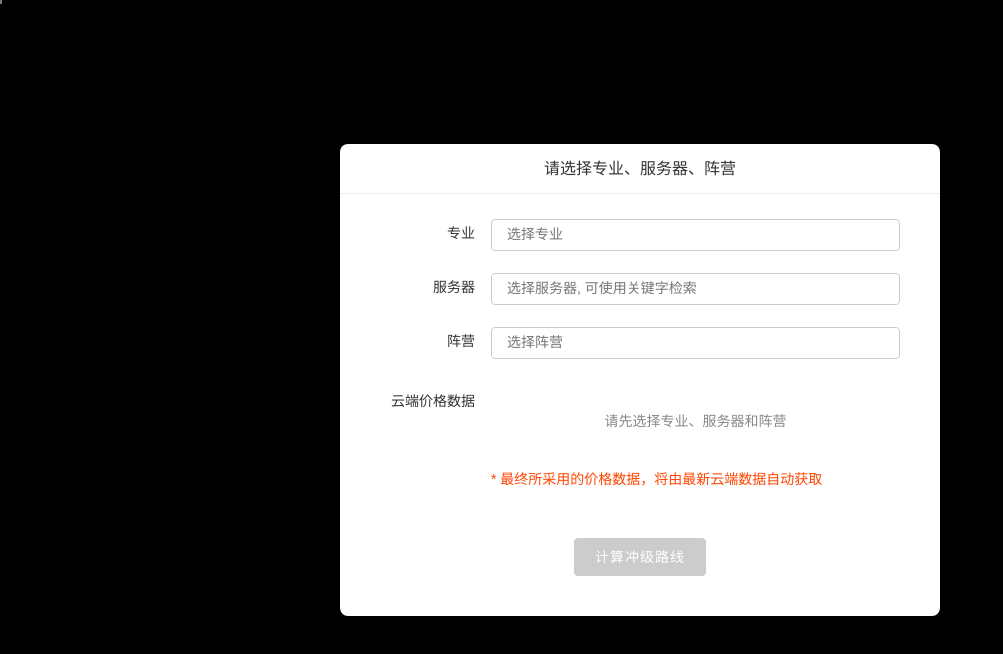
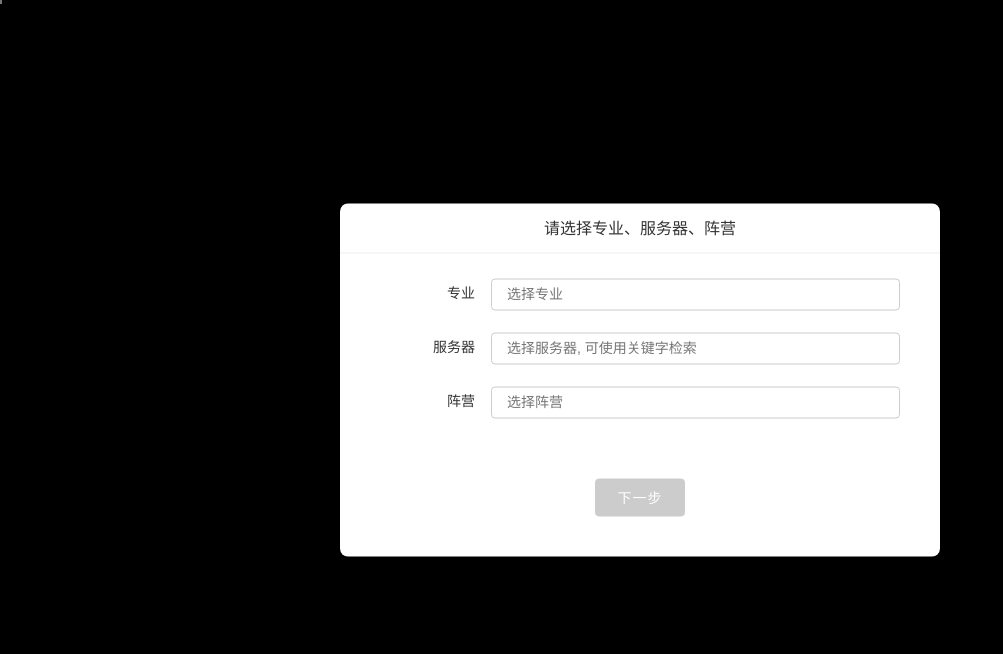
Before and after one commit to ryan-vn/p_upgrade, a React (Create React App) app: page / in a window 1280 px wide. Shown: the top 654 px of the page, without its empty margins (0-1003 px from the left). Built offline with nearby package versions, Linux system fonts and the light colour scheme.

Commit message:
Refactor App component to directly import profession and reputation data, removing the appConfig file. Enhance user interface for profession selection and price data retrieval, improving overall user experience and code organization.

```diff
--- a/src/App.js
+++ b/src/App.js
@@ -1,6 +1,15 @@
 import react, { useEffect, useRef, useCallback } from 'react';
 import './App.scss';
 import ItemWithTip from './components/ItemWithTip';
+import engineeringData from './api/engineering.json';
+import enchantingData from './api/enchanting.json';
+import alchemyData from './api/alchemy.json';
+import tailoringData from './api/tailoring.json';
+import leatherworkingData from './api/leatherworking.json';
+import blacksmithingData from './api/blacksmithing.json';
+import jewelcraftingData from './api/jewelcrafting.json';
+import inscriptionData from './api/inscription.json';
+import cookingData from './api/cooking.json';
 
 import { getServerListOptions, professionListOptions, sideListOptions } from './util';
 
@@ -9,7 +18,18 @@ import Select from './components/Select';
 import Message from './components/Message';
 
 import { useProfessionState, ACTIONS } from './hooks/useProfessionState';
-import { professionsTypeArr, professionsDataArr, reputationMap } from './config/appConfig';
+
+// 工程学 附魔 炼金术  裁缝 制皮 锻造 珠宝加工 铭文
+const professionsTypeArr = ['工程学', '附魔', '炼金术', '裁缝', '制皮', '锻造', '珠宝加工', '铭文', '烹饪'];
+const professionsDataArr = [engineeringData, enchantingData, alchemyData, tailoringData, leatherworkingData, blacksmithingData, jewelcraftingData, inscriptionData, cookingData];
+
+const reputationMap = {
+  3: '中立',
+  4: '友善',
+  5: '尊敬',
+  6: '崇敬',
+  7: '崇拜',
+};
 
 let hasReStore = window.localStorage.getItem('hasReStore');
 
@@ -83,7 +103,7 @@ const App = () => {
       dispatch({ type: ACTIONS.SET_LOADING_PRICE_DATA, payload: true });
       dispatch({ type: ACTIONS.SET_PRICEDATA_ERROR, payload: false });
       console.log("state.userConfig.professionType",state.userConfig.professionType )
-      fetch(`https://auction-api.wekic.com/auction-history/profession-upgrade/${state.userConfig.professionType}/${state.userConfig.server}/${state.userConfig.side}`, {
+      fetch(`https://auction-api.wekic.com/auction-history/profession-upgrade/29/1/9`, {
         headers: {
           'game-version': 'wlk',
           Accept: '*/*',
@@ -1140,11 +1160,13 @@ const App = () => {
   };
 
   return <main className="app-main">
-    {
-      state.userConfig.step === 1 || !state.userConfig.step ? (
-        <div className="panel-static" style={{ marginTop: -20 }}>
+
+    {
+      state.userConfig.step === 1 || !state.userConfig.step ? <div className="panel-static" style={{ marginTop: -20 }}>
         <div className="panel-title">请选择专业、服务器、阵营</div>
+
         <div className="panel-body">
+
           <div className="config-staic-form">
             <p className="form-label">专业</p>
             <Select value={state.userConfig.professionType} className="form-input select-primary" placeholder="选择专业" data={professionListOptions} onChange={
@@ -1153,7 +1175,9 @@ const App = () => {
               }
             }
             />
+
             <p className="form-label">服务器</p>
+
             <Select
               className="form-input select-primary"
               placeholder="选择服务器, 可使用关键字检索"
@@ -1165,7 +1189,10 @@ const App = () => {
                   dispatch({ type: ACTIONS.UPDATE_USER_CONFIG, payload: { server: value } });
                 }
               } />
+
             <p className="form-label">阵营</p>
+
+
             <Select
               className="form-input select-primary"
               placeholder="选择阵营"
@@ -1176,12 +1203,33 @@ const App = () => {
                   dispatch({ type: ACTIONS.UPDATE_USER_CONFIG, payload: { side: value } });
                 }
               } />
-            </div>
-            <div className="config-staic-form" style={{ gridRowGap: 10, marginTop: 30 }}>
+
+          </div>
+
+        </div>
+
+        <div className="panel-footer justify-center">
+          {/* <div className="btn">上一步</div> */}
+          <div className={step1Enabled() ? "btn btn-primary" : "btn btn-disabled"} onClick={
+            () => {
+              if (step1Enabled()) {
+                dispatch({ type: ACTIONS.UPDATE_USER_CONFIG, payload: { step: 2 } });
+              }
+            }
+          }>下一步</div>
+        </div>
+
+      </div> : null
+    }
+
+    {
+      state.userConfig.step === 2 ? (
+        <div className="panel-static select-none panel-price-list" style={{ width: 800 }}>
+          <div className="panel-title">选择价格数据</div>
+          <div className="panel-body">
+            <div className="config-staic-form" style={{ gridRowGap: 10 }}>
               <p className="form-label">云端价格数据</p>
-              {state.userConfig.professionType == null || state.userConfig.server == null || state.userConfig.side == null ? (
-                <div style={{ padding: 20, textAlign: 'center', color: '#888' }}>请先选择专业、服务器和阵营</div>
-              ) : state.loadingPriceData ? (
+              {state.loadingPriceData ? (
                 <div style={{ padding: 20, textAlign: 'center' }}>正在获取最新价格数据...</div>
               ) : state.priceDataError ? (
                 <div style={{ padding: 20, color: 'red', textAlign: 'center' }}>{state.priceDataError}</div>
@@ -1193,17 +1241,21 @@ const App = () => {
               </div>
             </div>
           </div>
-          <div className="panel-footer justify-center">
+          <div className="panel-footer justify-between" style={{ padding: '10px 40px 30px' }}>
+            <div className="btn" onClick={() => {
+              dispatch({ type: ACTIONS.UPDATE_USER_CONFIG, payload: { step: 1 } });
+            }}>上一步</div>
             <div className={state.priceData && Object.keys(state.priceData).length ? 'btn btn-primary' : 'btn btn-disabled'}
-              onClick={state.priceData && Object.keys(state.priceData).length ? () => dispatch({ type: ACTIONS.UPDATE_USER_CONFIG, payload: { step: 2 } }) : undefined}>
+              onClick={state.priceData && Object.keys(state.priceData).length ? handleGenUpgradePath : undefined}>
               计算冲级路线
             </div>
           </div>
         </div>
       ) : null
     }
-    {
-      state.userConfig.step === 2 ? <div className="panel-main" >
+
+    {
+      state.userConfig.step === 3 ? <div className="panel-main" >
         <div className="panel-header">
           <div className="logo" />
 
--- a/src/config/appConfig.js
+++ /dev/null
@@ -1,21 +0,0 @@
-// 配置化内容
-import engineeringData from '../api/engineering.json';
-import enchantingData from '../api/enchanting.json';
-import alchemyData from '../api/alchemy.json';
-import tailoringData from '../api/tailoring.json';
-import leatherworkingData from '../api/leatherworking.json';
-import blacksmithingData from '../api/blacksmithing.json';
-import jewelcraftingData from '../api/jewelcrafting.json';
-import inscriptionData from '../api/inscription.json';
-import cookingData from '../api/cooking.json';
-
-export const professionsTypeArr = ['工程学', '附魔', '炼金术', '裁缝', '制皮', '锻造', '珠宝加工', '铭文', '烹饪'];
-export const professionsDataArr = [engineeringData, enchantingData, alchemyData, tailoringData, leatherworkingData, blacksmithingData, jewelcraftingData, inscriptionData, cookingData];
-
-export const reputationMap = {
-  3: '中立',
-  4: '友善',
-  5: '尊敬',
-  6: '崇敬',
-  7: '崇拜',
-};
```
Lines whose indentation alone changed are shown as unchanged.
